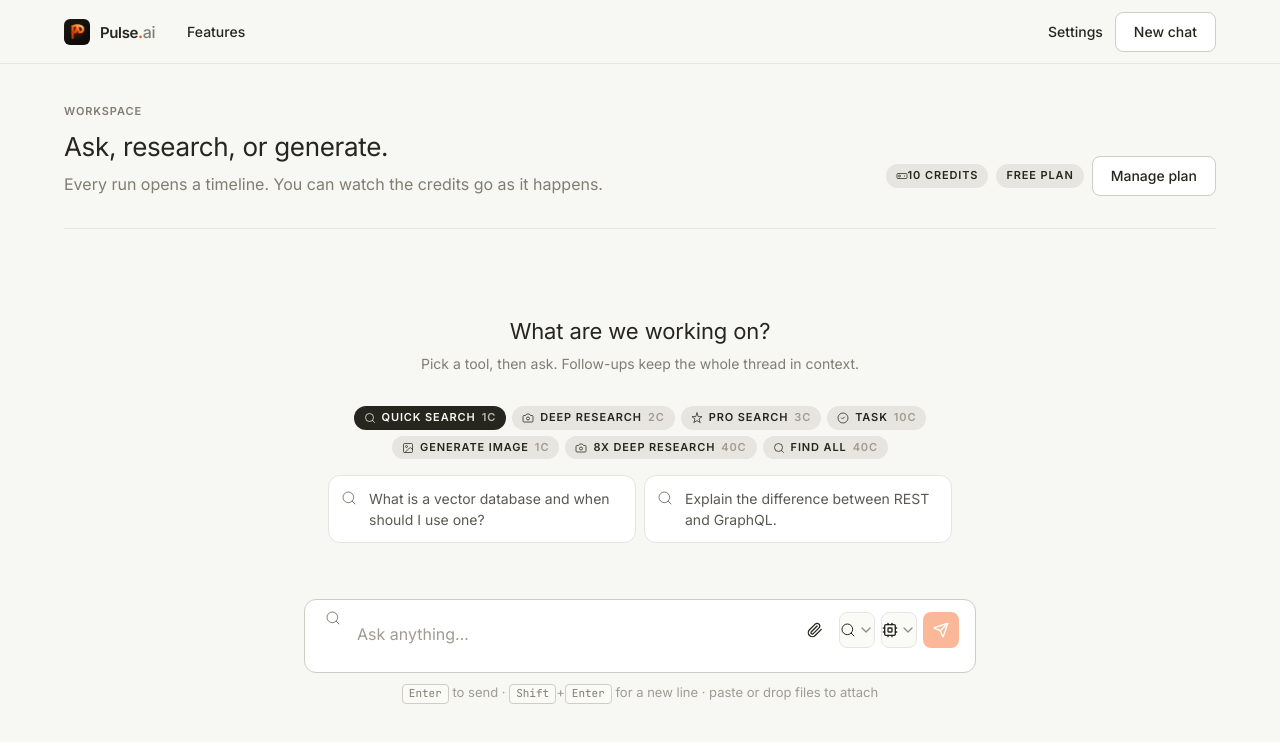
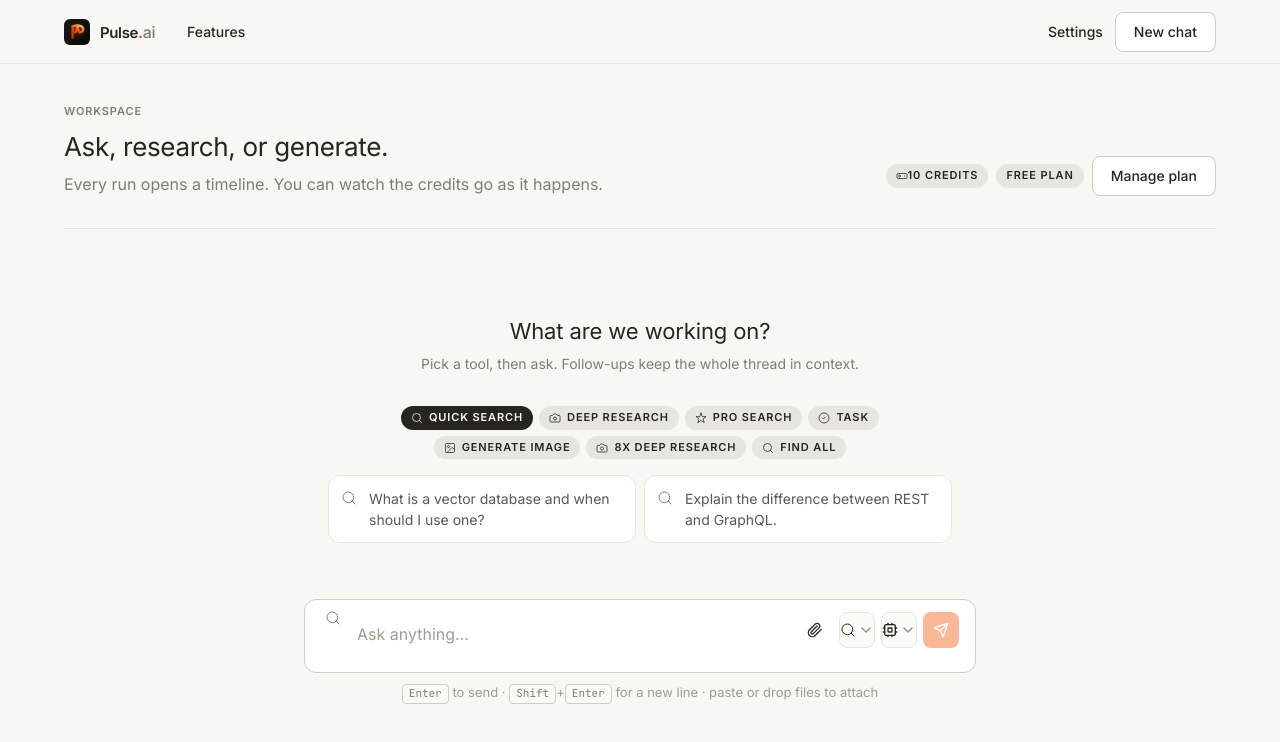
Before and after one commit to girishlade111/pulse-ai-credits, a React (Vite) app: page /workspace in a window 1280 px wide. Shown: the top 742 px of the page. Built offline with nearby package versions, Linux system fonts and the light colour scheme.

Commit message:
feat: add chat composer and welcome screen components

```diff
--- a/src/components/chat/chat-composer.tsx
+++ b/src/components/chat/chat-composer.tsx
@@ -189,9 +189,7 @@ export const ChatComposer: React.FC<ChatComposerProps> = ({
           <Select value={mode.id} onValueChange={onModeChange} disabled={busy}>
             <SelectTrigger
               className="h-9 w-9 shrink-0 border border-hairline bg-canvas-soft p-0"
-              title={`${mode.name} · ${mode.credits} credit${
-                mode.credits > 1 ? "s" : ""
-              } per run`}
+              title={mode.name}
               aria-label="Choose a tool"
             >
               <ModeIcon className="h-4 w-4 text-ink" />
@@ -422,9 +420,6 @@ const ModeRow: React.FC<{ option: ChatMode }> = ({ option }) => {
         <div className="min-w-0 flex-1">
           <div className="flex items-center justify-between gap-2">
             <span className="truncate text-sm">{option.name}</span>
-            <span className="caption-upper shrink-0 text-muted-soft">
-              {option.credits}c
-            </span>
           </div>
           <p className="mt-0.5 truncate text-xs text-muted">{option.description}</p>
         </div>
--- a/src/components/chat/chat-welcome.tsx
+++ b/src/components/chat/chat-welcome.tsx
@@ -46,9 +46,7 @@ export const ChatWelcome: React.FC<ChatWelcomeProps> = ({
               key={option.id}
               type="button"
               onClick={() => onModeChange(option.id)}
-              title={`${option.description} · ${option.credits} credit${
-                option.credits > 1 ? "s" : ""
-              }`}
+              title={option.description}
               className={cn(
                 "pill gap-1.5 transition-colors",
                 active
@@ -58,9 +56,6 @@ export const ChatWelcome: React.FC<ChatWelcomeProps> = ({
             >
               <Icon className="h-3 w-3" />
               {option.name}
-              <span className={cn("caption-upper", active ? "text-canvas/70" : "text-muted-soft")}>
-                {option.credits}c
-              </span>
             </button>
           );
         })}
```
